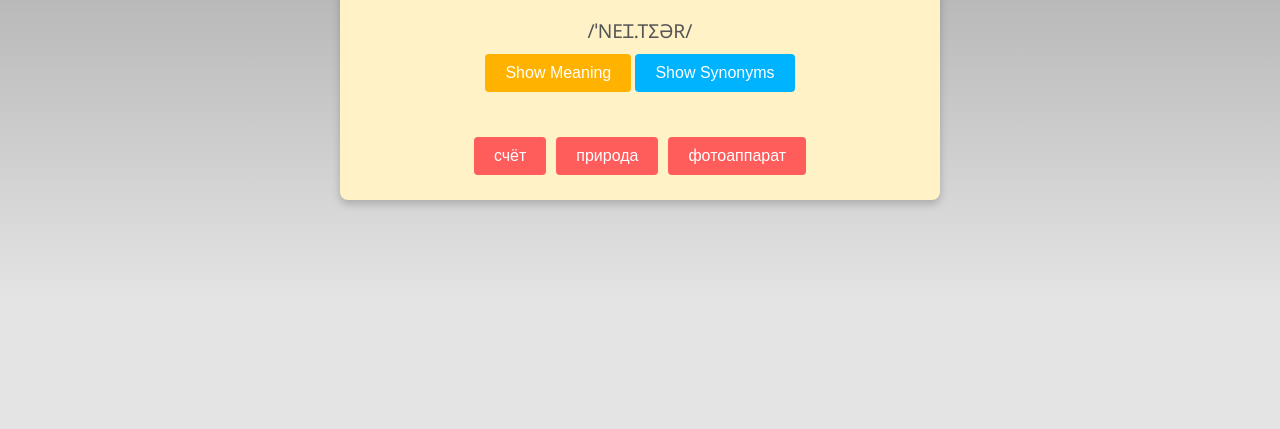
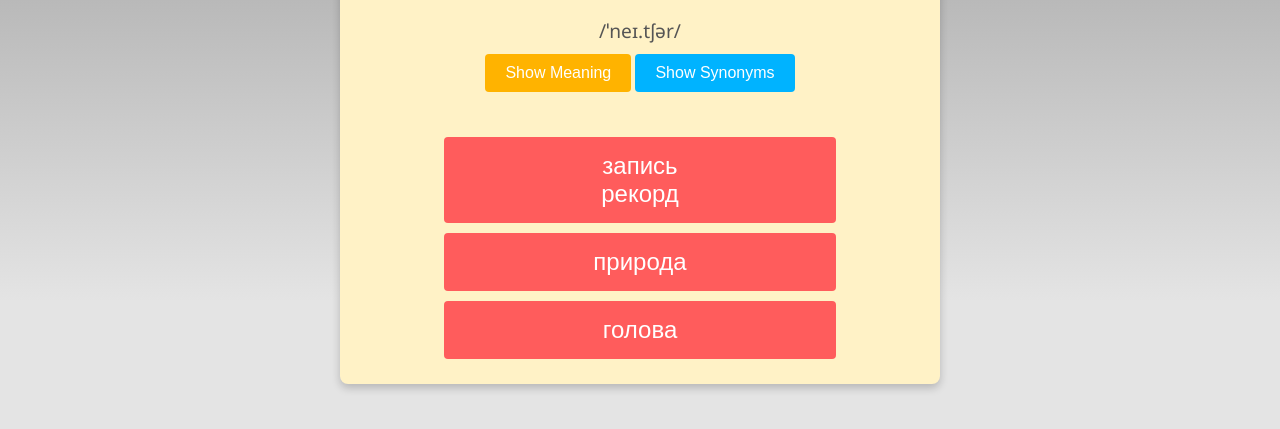
Before and after one commit to TartuDen/WordGameM, a website with bundled scripts: page WordGameM/www/index.html in a window 1280 px wide. Shown: the part 127-556 px from the top of the page. Built offline with nearby package versions, Linux system fonts and the light colour scheme.

Commit message:
improve transcription, size of answer buttons

```diff
--- a/WordGameM/www/css/index.css
+++ b/WordGameM/www/css/index.css
@@ -42,6 +42,7 @@
 
 #transcription {
   font-size: 1.2rem;
+  text-transform: none; /* This overrides the uppercase setting */
   color: #555;
   margin-bottom: 10px;
 }
@@ -103,13 +104,17 @@
 .option-btn {
   background-color: #FF5C5C;
   color: #fff;
-    font-size: 1rem;
+  font-size: 1.5rem;      /* Increase font size */
   border: none;
   border-radius: 4px;
   margin: 5px;
-    padding: 10px 20px;
+  padding: 15px 20px;     /* Increase padding for a larger button */
   cursor: pointer;
+  white-space: pre-line;  /* Ensures newlines (\n) are rendered */
+  width: 70%;             /* Adjusts the button width relative to its container */
+  min-height: 50px;       /* Ensures a minimum height */
 }
+
 .option-btn:hover {
   background-color: #ff4444;
 }
--- a/WordGameM/www/js/app.js
+++ b/WordGameM/www/js/app.js
@@ -38,46 +38,69 @@ function showWord() {
 }
 
 /**
- * Generates multiple-choice options for the current word.
+ * Generates multiple-choice options:
+ *  1) One button for the "correct" answer that contains all of the current word's translations.
+ *  2) Two "wrong" buttons, each containing all translations from a different random word (same type).
  */
 function generateOptions(wordObj) {
   const optionsContainer = document.getElementById("options");
   optionsContainer.innerHTML = "";
 
-  // The correct translation is the first in rusTranslations
-  const correctAnswer = wordObj.rusTranslations[0];
+  // 1) Create the "correct" option object
+  const correctOption = {
+    translations: wordObj.rusTranslations,  // all correct translations in one button
+    isCorrect: true,
+  };
 
-  // Get random wrong answers from words of the same type
-  const wrongAnswers = getRandomTranslations(wordObj.type, correctAnswer);
+  // 2) Get 2 random "wrong" words and create an option object for each
+  const wrongWordObjects = getRandomWrongWords(wordObj.type, wordObj.id, 2);
+  const wrongOptions = wrongWordObjects.map((w) => ({
+    translations: w.rusTranslations,
+    isCorrect: false,
+  }));
 
-  // Combine and shuffle
-  const allAnswers = [correctAnswer, ...wrongAnswers];
-  shuffleArray(allAnswers);
+  // 3) Combine correct + wrong
+  let allOptions = [correctOption, ...wrongOptions];
 
-  // Create buttons
-  allAnswers.forEach((answer) => {
+  // 4) Shuffle
+  shuffleArray(allOptions);
+
+  // 5) For each option, create a single button
+  allOptions.forEach((option) => {
     const btn = document.createElement("button");
-    btn.textContent = answer;
+    // Join each translation with \n so it appears on separate lines
+    btn.textContent = option.translations.join("\n");
     btn.classList.add("option-btn");
-    btn.addEventListener("click", () => checkAnswer(answer, correctAnswer));
+
+    // When clicked, check correct or not
+    btn.addEventListener("click", () => {
+      if (option.isCorrect) {
+        showToast("Correct!");
+        // Hide the toast after 1 second, then show the next random word
+        setTimeout(() => {
+          hideToast();
+          showWord();
+        }, 1000);
+      } else {
+        alert("Incorrect. Try again!");
+      }
+    });
+
     optionsContainer.appendChild(btn);
   });
 }
 
 /**
- * Check the player's answer.
+ * Finds 'count' random words of the same type, excluding the current word's id.
  */
-function checkAnswer(selected, correct) {
-  if (selected === correct) {
-    showToast("Correct!");
-    // Hide the toast after 1 second, then show the next random word
-    setTimeout(() => {
-      hideToast();
-      showWord();
-    }, 500);
-  } else {
-    alert("Incorrect. Try again!");
-  }
+function getRandomWrongWords(type, excludeId, count) {
+  // Filter out the current word
+  const candidates = englishWords.filter(
+    (word) => word.type === type && word.id !== excludeId
+  );
+
+  shuffleArray(candidates);
+  return candidates.slice(0, count);
 }
 
 /**
@@ -86,27 +109,6 @@ function checkAnswer(selected, correct) {
 function getRandomWord() {
   const randIndex = Math.floor(Math.random() * englishWords.length);
   return englishWords[randIndex];
-}
-
-/**
- * Gets 2 random wrong translations from words of the same 'type'.
- */
-function getRandomTranslations(type, exclude) {
-  // Filter words by same type
-  const sameTypeWords = englishWords.filter((word) => word.type === type);
-
-  // Gather all possible rusTranslations from them
-  let possibleTranslations = [];
-  sameTypeWords.forEach((w) => {
-    possibleTranslations = possibleTranslations.concat(w.rusTranslations);
-  });
-
-  // Remove the correct answer
-  possibleTranslations = possibleTranslations.filter((t) => t !== exclude);
-
-  // Shuffle and pick 2 random
-  shuffleArray(possibleTranslations);
-  return possibleTranslations.slice(0, 2);
 }
 
 /**
```
Lines whose indentation alone changed are shown as unchanged.
